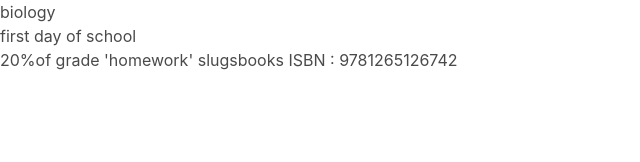
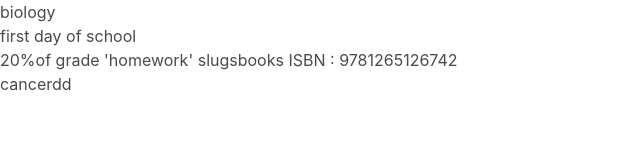
Before and after one commit to ericcnguyen04/semester-1, a React (Create React App) app: page /biology in a window 1280 px wide. Shown: the top 162 px of the page, without its empty margins (0-640 px from the left). Built offline with nearby package versions, Linux system fonts and the light colour scheme.

Commit message:
into the class

```diff
--- a/src/Components/biology/Biology.jsx
+++ b/src/Components/biology/Biology.jsx
@@ -1,3 +1,5 @@
+import Cancer from './Cancer'
+
 export default function Biology () {
     return (
         <div>
@@ -12,6 +14,8 @@
                 ISBN : 9781265126742
                 </div>
             </div>
+
+            <Cancer />
         </div>
     )
 }
```
